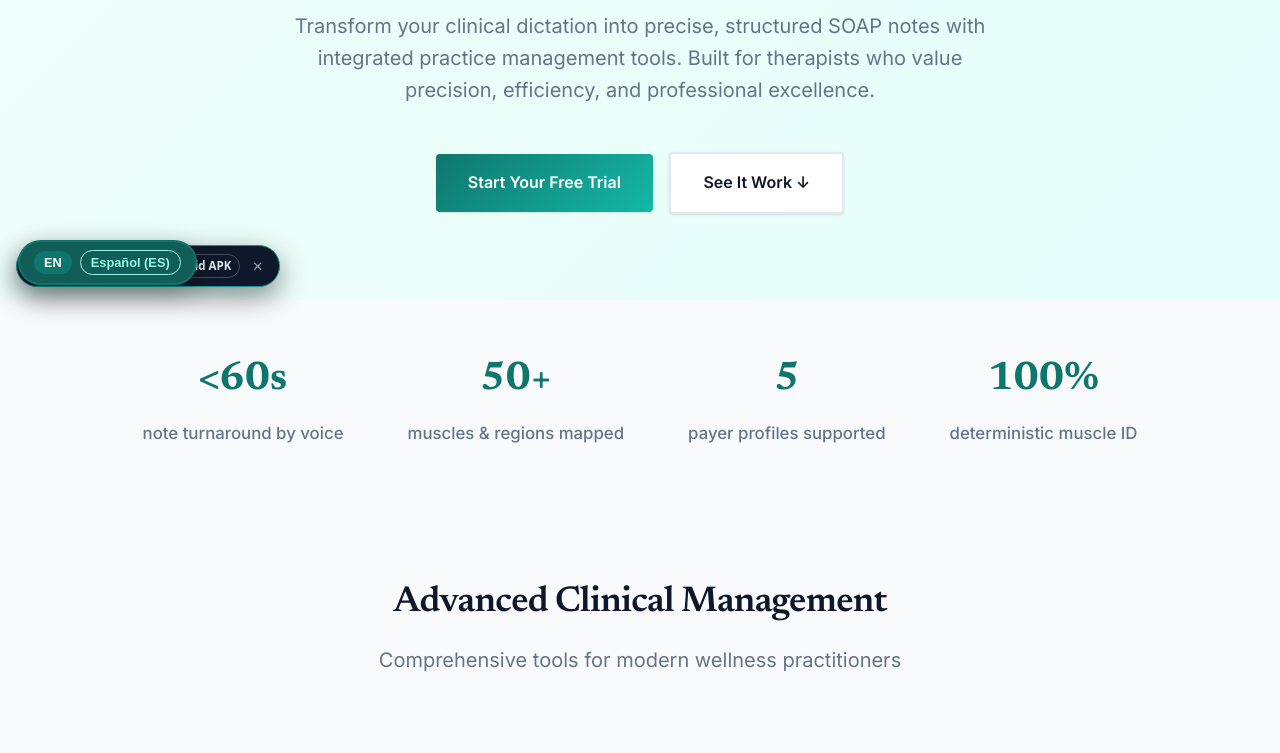
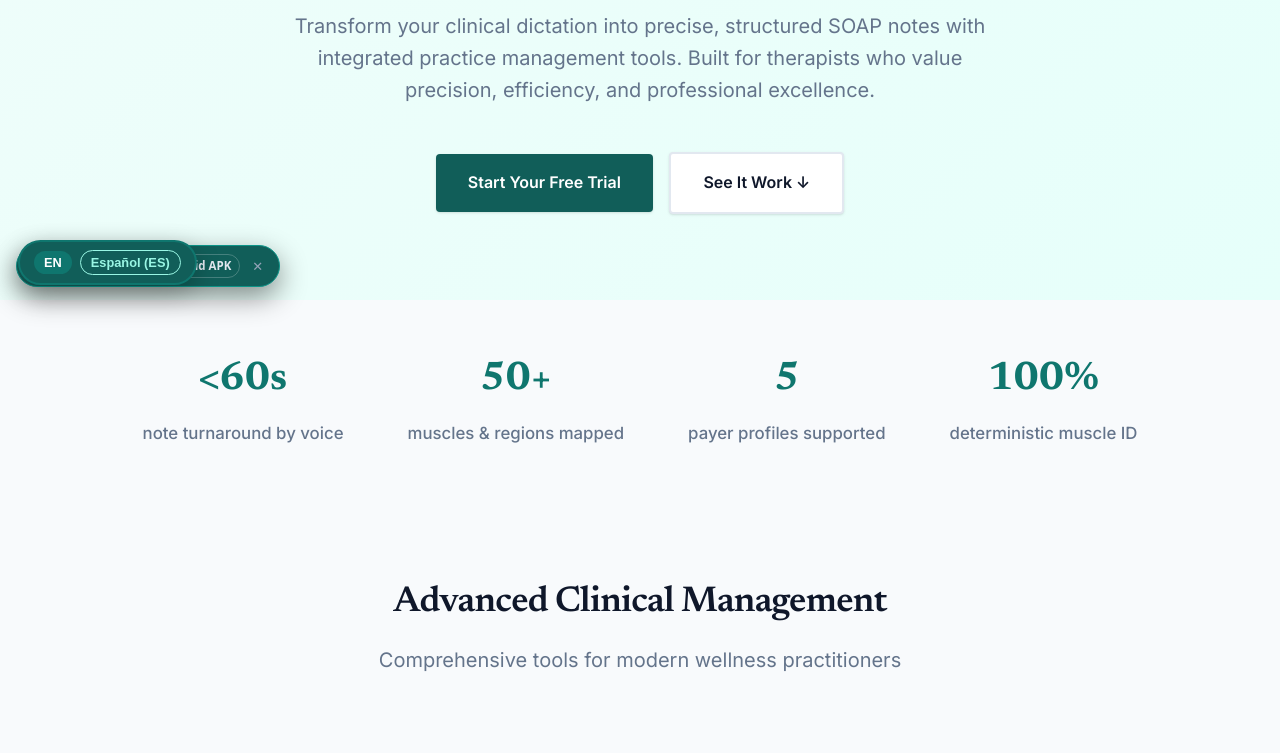
Before and after one commit to jjordanjr74-dot/thesoapbook-site, a plain HTML site: page index.html in a window 1280 px wide. Shown: the part 497-1250 px from the top of the page. Drawn offline with Linux system fonts and the light colour scheme.

Commit message:
AAA contrast: CTA gradient -> #115e59 (white text was 2.49:1 on light teal end), install banner #0f172a -> #115e59

```diff
--- a/assets/mobile-app-install.js
+++ b/assets/mobile-app-install.js
@@ -20,7 +20,7 @@
     if (document.getElementById('sheba-mobile-app-bar')) return;
     var bar = document.createElement('div');
     bar.id = 'sheba-mobile-app-bar';
-    bar.style.cssText = 'position:fixed;bottom:16px;left:16px;z-index:9998;display:flex;align-items:center;gap:8px;background:#0f172a;color:#ffffff;border:1px solid #0d9488;border-radius:999px;padding:7px 12px;box-shadow:0 10px 28px rgba(0,0,0,0.45);font-family:system-ui,-apple-system,sans-serif;font-size:12.5px;line-height:1.2;max-width:calc(100vw - 32px);';
+    bar.style.cssText = 'position:fixed;bottom:16px;left:16px;z-index:9998;display:flex;align-items:center;gap:8px;background:#115e59;color:#ffffff;border:1px solid #0d9488;border-radius:999px;padding:7px 12px;box-shadow:0 10px 28px rgba(0,0,0,0.45);font-family:system-ui,-apple-system,sans-serif;font-size:12.5px;line-height:1.2;max-width:calc(100vw - 32px);';
     var isIOS = /iPad|iPhone|iPod/.test(navigator.userAgent || '') && !window.MSStream;
 
     var installBtn = document.createElement('button');
--- a/index.html
+++ b/index.html
@@ -40,7 +40,7 @@
   --shadow-sm: 0 1px 2px 0 rgb(0 0 0 / 0.05);
   --shadow: 0 1px 3px 0 rgb(0 0 0 / 0.1), 0 1px 2px -1px rgb(0 0 0 / 0.1);
   --shadow-lg: 0 10px 15px -3px rgb(0 0 0 / 0.1), 0 4px 6px -4px rgb(0 0 0 / 0.1);
-  --gradient-primary: linear-gradient(135deg, var(--acc), var(--acc2));
+  --gradient-primary: #115e59;
   --gradient-secondary: linear-gradient(135deg, #f0fdfa, #e6fffa);
 }
 *{box-sizing:border-box;margin:0;padding:0}
```
